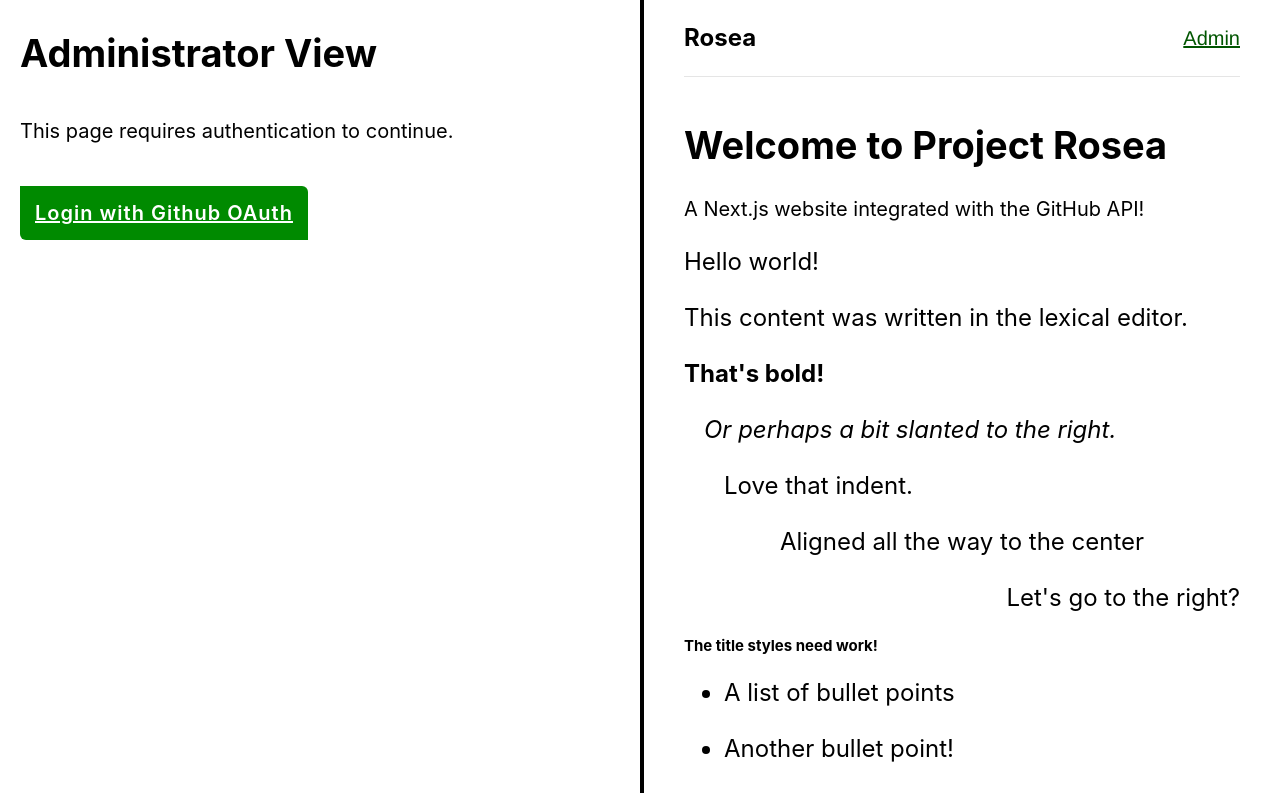
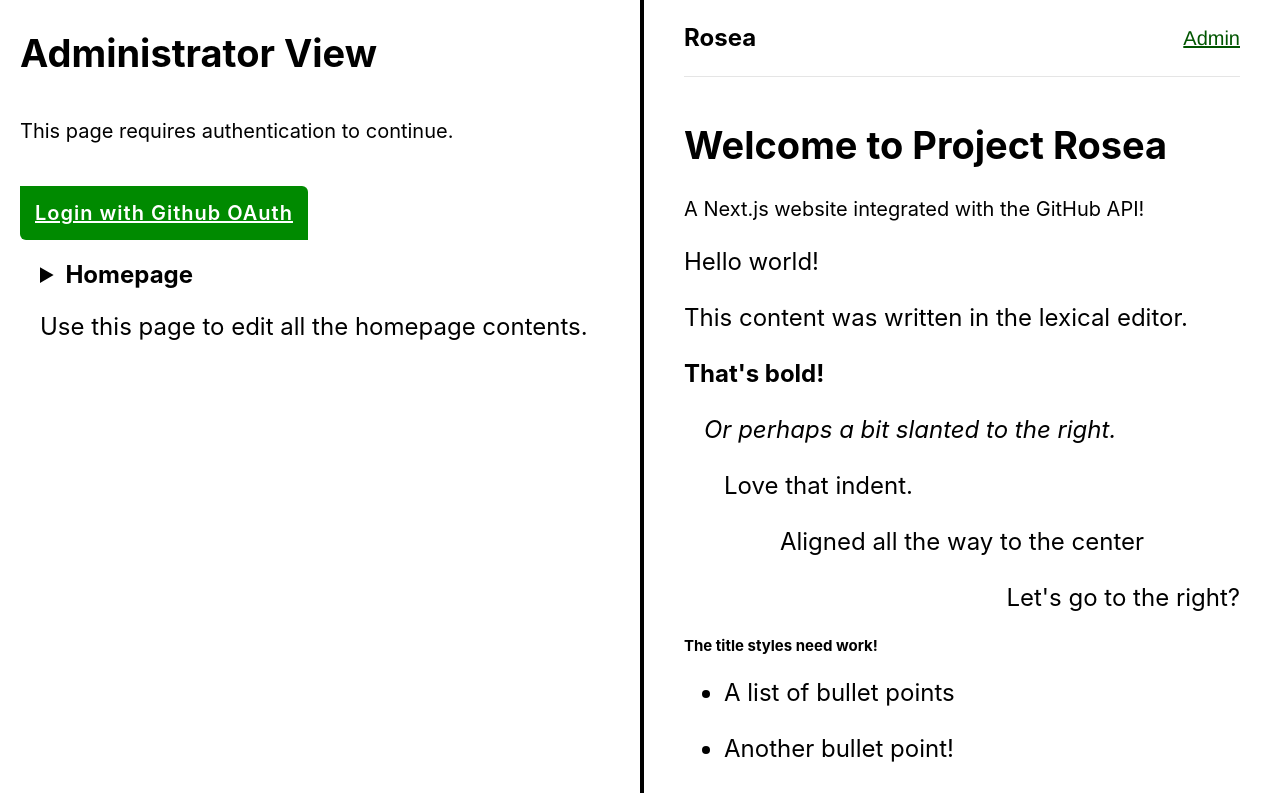
Before and after one commit to jhancock532/rosea, a Next.js app: page /admin in a window 1280 px wide. Shown: the top 793 px of the page. Built offline with nearby package versions, Linux system fonts and the light colour scheme.

Commit message:
add basic contentTypes, plaintext form inputs

```diff
--- /dev/null
+++ b/components/Editor/Editor.module.scss
@@ -0,0 +1,7 @@
+.editor {
+  padding: 20px;
+}
+
+.editorTitle {
+  @include font-size(m);
+}
--- /dev/null
+++ b/components/Editor/Editor.tsx
@@ -0,0 +1,80 @@
+import styles from "./Editor.module.scss";
+import contentTypes from "../../data/contentTypes.json";
+import PlaintextInput from "components/PlaintextInput";
+
+type EditorProps = {
+  configuration: any;
+  setConfiguration?: () => void;
+};
+
+/**
+ * The editor takes in an object from the contentTypes.json file
+ * It then recursively renders that object, and returns the result as JSON
+ * Changes in the editor are only saved when setConfiguration is clicked
+ */
+
+type RichtextInputProps = {
+  config?: {
+    title?: string;
+    description?: string;
+    headings?: "h1" | "h2";
+    formatting?: "bold" | "italic" | "strikethrough" | "highlight";
+  };
+};
+
+const RichtextInput = ({ config }: RichtextInputProps) => {
+  return (
+    <div className="richtext">
+      <p>Todo: integrate the Lexical editor with appropriate context.</p>
+      <p>{config?.title}</p>
+      <p>{config?.description}</p>
+    </div>
+  );
+};
+
+export const Editor = ({ configuration, setConfiguration }: EditorProps) => {
+  const editorOptions = Object.entries(configuration).map(
+    ([key, value]: [string, any], index) => {
+      switch (value.type) {
+        // Ignore the config settings, these are rendered directly in the editor.
+        case "config":
+          return null;
+        case "plaintext":
+          return (
+            <PlaintextInput
+              config={value.config}
+              key={`plaintext-input-${index}`}
+            />
+          );
+        case "richtext":
+          return (
+            <RichtextInput
+              config={value.config}
+              key={`richtext-input-${index}`}
+            />
+          );
+        default:
+          if (value.type === "metadata")
+            return (
+              <Editor
+                configuration={contentTypes.compound[value.type as "metadata"]}
+              />
+            );
+      }
+      return <p key={index}>{JSON.stringify(value)}</p>;
+    }
+  );
+
+  return (
+    <div className={styles.editor}>
+      <details className={styles.editorDetails}>
+        <summary className={styles.editorTitle}>
+          <strong>{configuration.config.title}</strong>
+          <p>{configuration.config.description}</p>
+        </summary>
+
+        {editorOptions}
+      </details>
+    </div>
+  );
+};
--- /dev/null
+++ b/components/Editor/index.ts
@@ -0,0 +1,3 @@
+import { Editor } from "./Editor";
+
+export default Editor;
--- /dev/null
+++ b/components/PlaintextInput/PlaintextInput.module.scss
@@ -0,0 +1,45 @@
+.container {
+  margin-bottom: $grid;
+  border-radius: $border-radius-medium;
+  padding: $grid;
+}
+
+.row {
+  display: flex;
+  flex-direction: column;
+
+  @include at-media("desktop") {
+    flex-direction: row;
+    gap: $grid;
+  }
+}
+
+.input {
+  @include font-size(m);
+  padding: 8px;
+  margin: 0;
+  flex-grow: 1;
+  border-radius: $border-radius-small;
+  border: 1px solid #888;
+}
+
+.title {
+  font-weight: bold;
+  line-height: 1;
+  margin: 0;
+  background-color: white;
+  padding: 10px;
+  border-radius: $border-radius-small;
+
+  &::after {
+    content: ":";
+  }
+}
+
+.description {
+  @include font-size(s);
+  margin-bottom: 0;
+  background-color: white;
+  padding: 10px;
+  border-radius: $border-radius-small;
+}
--- /dev/null
+++ b/components/PlaintextInput/PlaintextInput.tsx
@@ -0,0 +1,39 @@
+import styles from "./PlaintextInput.module.scss";
+
+type PlaintextInputProps = {
+  config?: {
+    title?: string;
+    description?: string;
+    format?: "short" | "long";
+    maxLength?: number;
+  };
+  depth?: number;
+};
+
+/**
+ * Long text format renders with <richtext> with 3 lines of text.
+ * Short text format renders on one line only.
+ */
+export const PlaintextInput = ({ config, depth }: PlaintextInputProps) => {
+  const indentationLightness = 100 - (depth ? depth * 5 : 5);
+  const backgroundColor = `hsl(0, 0%, ${indentationLightness}%)`;
+
+  return (
+    <div
+      className={styles.container}
+      style={{ backgroundColor: backgroundColor }}
+    >
+      <div className={styles.row}>
+        <p className={styles.title}>{config?.title}</p>
+        <input
+          className={styles.input}
+          type="text"
+          maxLength={config?.maxLength}
+        ></input>
+      </div>
+      {config?.description && (
+        <p className={styles.description}>{config.description}</p>
+      )}
+    </div>
+  );
+};
--- /dev/null
+++ b/components/PlaintextInput/index.ts
@@ -0,0 +1,3 @@
+import { PlaintextInput } from "./PlaintextInput";
+
+export default PlaintextInput;
--- /dev/null
+++ b/data/contentTypes.json
@@ -0,0 +1,83 @@
+{
+  "atomic": {
+    "plaintext": {
+      "name": "Plain Text",
+      "label": "plaintext",
+      "type": "string",
+      "config": {
+        "title": "string",
+        "description": "string",
+        "maxLength": "number"
+      }
+    },
+    "richtext": {
+      "name": "Rich Text",
+      "label": "richtext",
+      "type": "json",
+      "config": {
+        "title": "string",
+        "description": "string",
+        "headings": "h1, h2, h3, h4, h5, h6",
+        "formatting": "bold, italic, strikethrough, highlight"
+      }
+    }
+  },
+  "compound": {
+    "metadata": {
+      "config": {
+        "type": "config",
+        "title": "Metadata",
+        "description": "Configure how the site gets displayed on other social media sites."
+      },
+      "title": {
+        "type": "plaintext",
+        "config": {
+          "title": "Title",
+          "maxLength": 80
+        }
+      },
+      "description": {
+        "type": "plaintext",
+        "config": {
+          "title": "Description",
+          "maxLength": 200
+        }
+      }
+    }
+  },
+  "page": {
+    "homepage": {
+      "config": {
+        "type": "config",
+        "title": "Homepage",
+        "description": "Use this page to edit all the homepage contents."
+      },
+      "metadata": {
+        "type": "metadata"
+      },
+      "title": {
+        "type": "plaintext",
+        "config": {
+          "title": "Webpage title",
+          "format": "short",
+          "maxLength": 50
+        }
+      },
+      "description": {
+        "type": "plaintext",
+        "config": {
+          "title": "Introduction text",
+          "description": "Try to keep this short; a single sentence to hook the reader.",
+          "format": "long",
+          "maxLength": 250
+        }
+      },
+      "content": {
+        "type": "richtext",
+        "config": {
+          "title": "Main contents"
+        }
+      }
+    }
+  }
+}
--- a/pages/admin.tsx
+++ b/pages/admin.tsx
@@ -8,9 +8,11 @@ import {
 } from "../scripts/api";
 import styles from "../components/Pages/Admin/Admin.module.scss";
 import data from "../data/website.json";
+import contentTypes from "../data/contentTypes.json";
 import LoginScreen from "../components/LoginScreen";
 import Button from "components/Button";
 import TextEditor from "components/TextEditor";
+import Editor from "components/Editor";
 
 const Admin: NextPage = () => {
   const [apiToken, setApiToken] = useState<string>("");
@@ -73,7 +75,10 @@ const Admin: NextPage = () => {
     <div className={styles.splitContainer}>
       <div className={styles.editorContainer}>
         {loginStatus === "logged-out" ? (
-          <LoginScreen />
+          <>
+            <LoginScreen />
+            <Editor configuration={contentTypes.page.homepage} />
+          </>
         ) : (
           <>
             <p className={styles.description}>Successfully logged in.</p>
--- a/styles/_variables.scss
+++ b/styles/_variables.scss
@@ -9,6 +9,7 @@ $color--red: #880000; // hue
 
 // Border effect
 $border-radius-small: 0 6px 0 6px;
+$border-radius-medium: 0 10px 0 10px;
 
 // Font family
 $font--primary: -apple-system, BlinkMacSystemFont, Segoe UI, Roboto, Oxygen,
```
Also changed, not shown: 1 other file (tests, documents, lock files or other folders).
